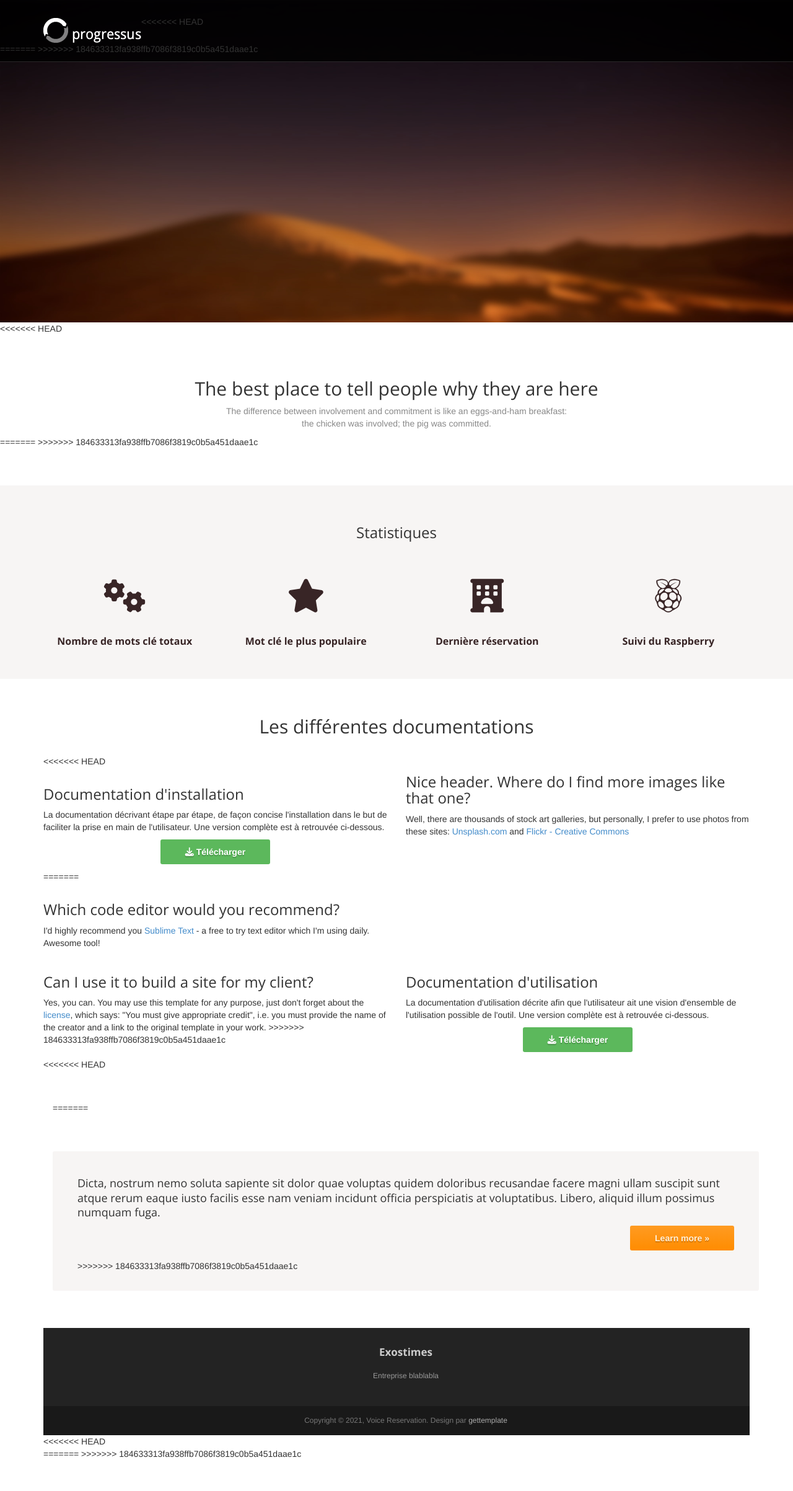
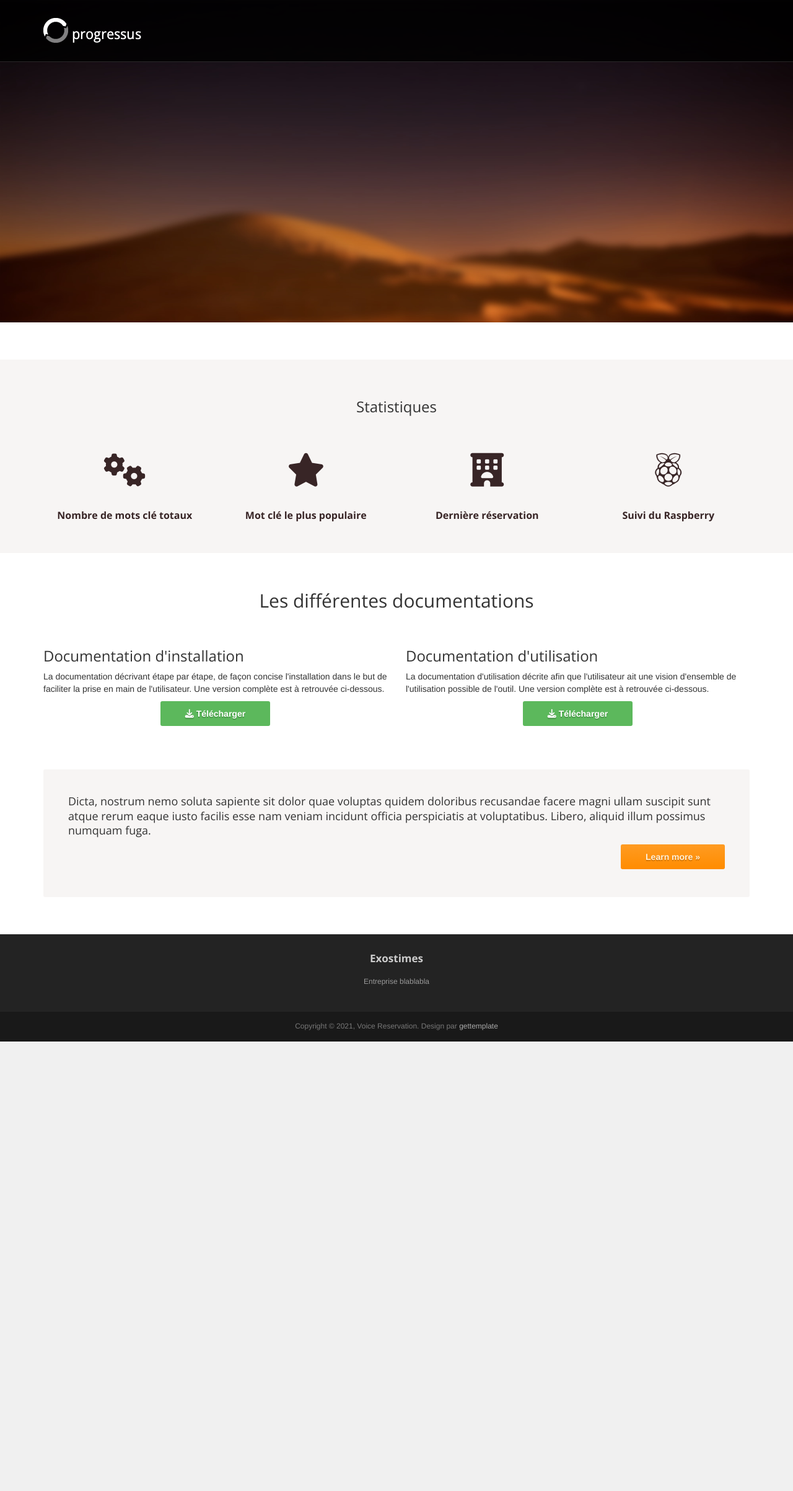
Before and after one commit to aikozz/cercle_projet, a PHP site: page / in a window 1280 px wide. Shown: the whole page at 62% size. After the commit the page ends 1680 px from the top, so only its background shows below. Run offline with PHP 8.4, Linux system fonts and the light colour scheme; some libraries are stand-ins or nearby versions.

Commit message:
delete =

```diff
--- a/index.php
+++ b/index.php
@@ -33,11 +33,6 @@
 			<div class="navbar-header">
 				<a class="navbar-brand" href="index.html"><img src="assets/images/logo.png" alt="Progressus HTML5 template"></a>
 			</div>
-<<<<<<< HEAD
-
-			</div><!--/.nav-collapse -->
-=======
->>>>>>> 184633313fa938ffb7086f3819c0b5a451daae1c
 		</div>
 	</div>
 	<!-- /.navbar -->
@@ -52,21 +47,6 @@
 		</div>
 	</header>
 	<!-- /Header -->
-<<<<<<< HEAD
-	<!-- Intro -->
-	<div class="container text-center">
-		<br> <br>
-		<h2 class="thin">The best place to tell people why they are here</h2>
-		<p class="text-muted">
-			The difference between involvement and commitment is like an eggs-and-ham breakfast:<br>
-			the chicken was involved; the pig was committed.
-		</p>
-	</div>
-	<!-- /Intro-->
-
-=======
-
->>>>>>> 184633313fa938ffb7086f3819c0b5a451daae1c
 	<!-- Highlights - jumbotron -->
 	<div class="jumbotron top-space">
 		<div class="container">
@@ -123,32 +103,11 @@
 
 		<div class="row">
 			<div class="col-sm-6">
-<<<<<<< HEAD
 				<h3>Documentation d'installation</h3>
 				<p>La documentation décrivant étape par étape, de façon concise l'installation dans le but de faciliter la prise en main
 					de l'utilisateur.
 					Une version complète est à retrouvée ci-dessous.
 					<p class="text-center"><a class="btn btn-success btn-large"><i class="fa fa-download" aria-hidden="true"></i> Télécharger</a></p>
-=======
-				<h3>Which code editor would you recommend?</h3>
-				<p>I'd highly recommend you <a href="http://www.sublimetext.com/">Sublime Text</a> - a free to try text editor which I'm using daily. Awesome tool!</p>
-			</div>
-			<div class="col-sm-6">
-				<h3>Nice header. Where do I find more images like that one?</h3>
-				<p>
-					Well, there are thousands of stock art galleries, but personally,
-					I prefer to use photos from these sites: <a href="http://unsplash.com">Unsplash.com</a>
-					and <a href="http://www.flickr.com/creativecommons/by-2.0/tags/">Flickr - Creative Commons</a></p>
-			</div>
-		</div> <!-- /row -->
-
-		<div class="row">
-			<div class="col-sm-6">
-				<h3>Can I use it to build a site for my client?</h3>
-				<p>
-					Yes, you can. You may use this template for any purpose, just don't forget about the <a href="http://creativecommons.org/licenses/by/3.0/">license</a>,
-					which says: "You must give appropriate credit", i.e. you must provide the name of the creator and a link to the original template in your work.
->>>>>>> 184633313fa938ffb7086f3819c0b5a451daae1c
 				</p>
 			</div>
 			<div class="col-sm-6">
@@ -160,28 +119,10 @@
 				</p>
 			</div>
 		</div> <!-- /row -->
-<<<<<<< HEAD
-			<!-- /container -->
-
-	<!-- Social links. @TODO: replace by link/instructions in template -->
-	<section id="social">
-		<div class="container">
-			<div class="wrapper clearfix">
-				<!-- AddThis Button BEGIN -->
-				<div class="addthis_toolbox addthis_default_style">
-				<a class="addthis_button_facebook_like" fb:like:layout="button_count"></a>
-				<a class="addthis_button_tweet"></a>
-				<a class="addthis_button_linkedin_counter"></a>
-				<a class="addthis_button_google_plusone" g:plusone:size="medium"></a>
-				</div>
-				<!-- AddThis Button END -->
-			</div>
-=======
 
 		<div class="jumbotron top-space">
 			<h4>Dicta, nostrum nemo soluta sapiente sit dolor quae voluptas quidem doloribus recusandae facere magni ullam suscipit sunt atque rerum eaque iusto facilis esse nam veniam incidunt officia perspiciatis at voluptatibus. Libero, aliquid illum possimus numquam fuga.</h4>
 			<p class="text-right"><a class="btn btn-primary btn-large">Learn more »</a></p>
->>>>>>> 184633313fa938ffb7086f3819c0b5a451daae1c
 		</div>
 	</div> <!-- /container -->
 
@@ -220,12 +161,8 @@
 			</div>
 		</div>
 
-<<<<<<< HEAD
-	</footer>
-=======
 	</footer>
 
->>>>>>> 184633313fa938ffb7086f3819c0b5a451daae1c
 	<!-- JavaScript libs are placed at the end of the document so the pages load faster -->
 	<script src="http://ajax.googleapis.com/ajax/libs/jquery/1.10.2/jquery.min.js"></script>
 	<script src="http://netdna.bootstrapcdn.com/bootstrap/3.0.0/js/bootstrap.min.js"></script>
```
